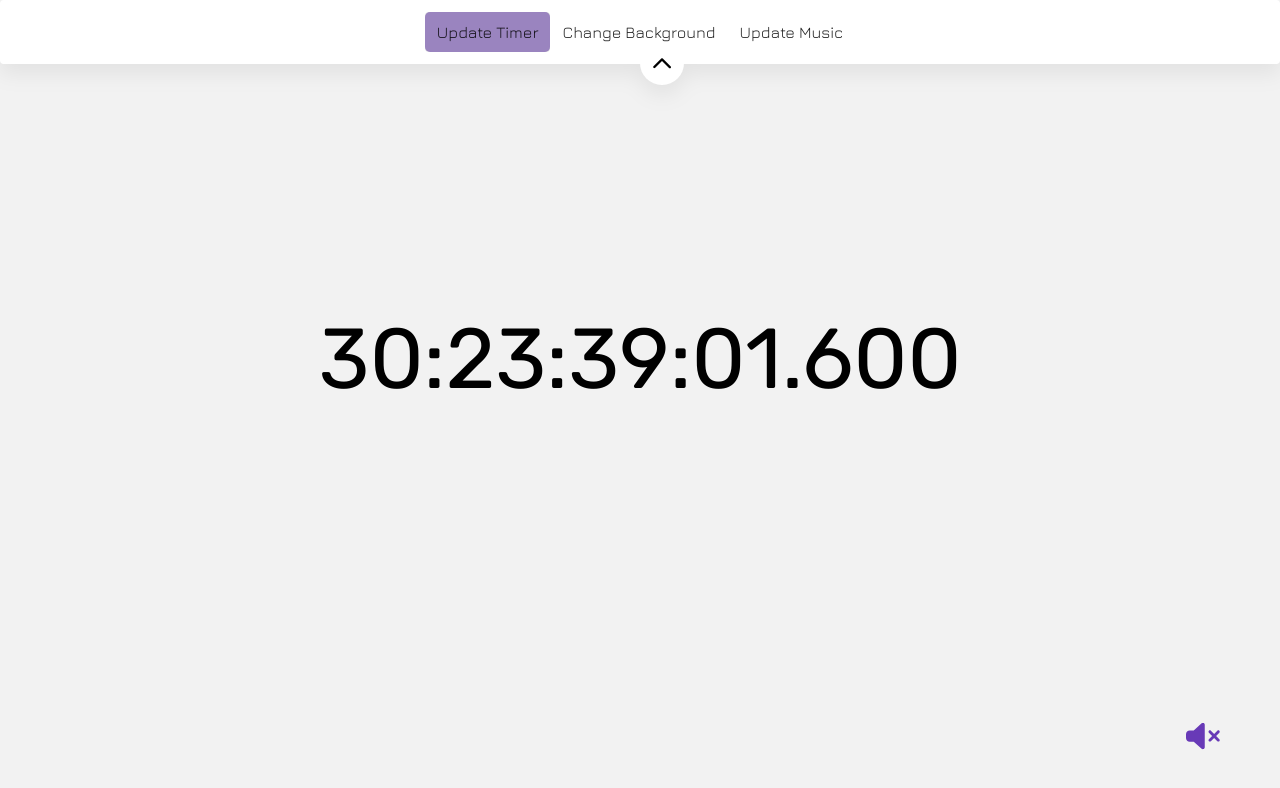
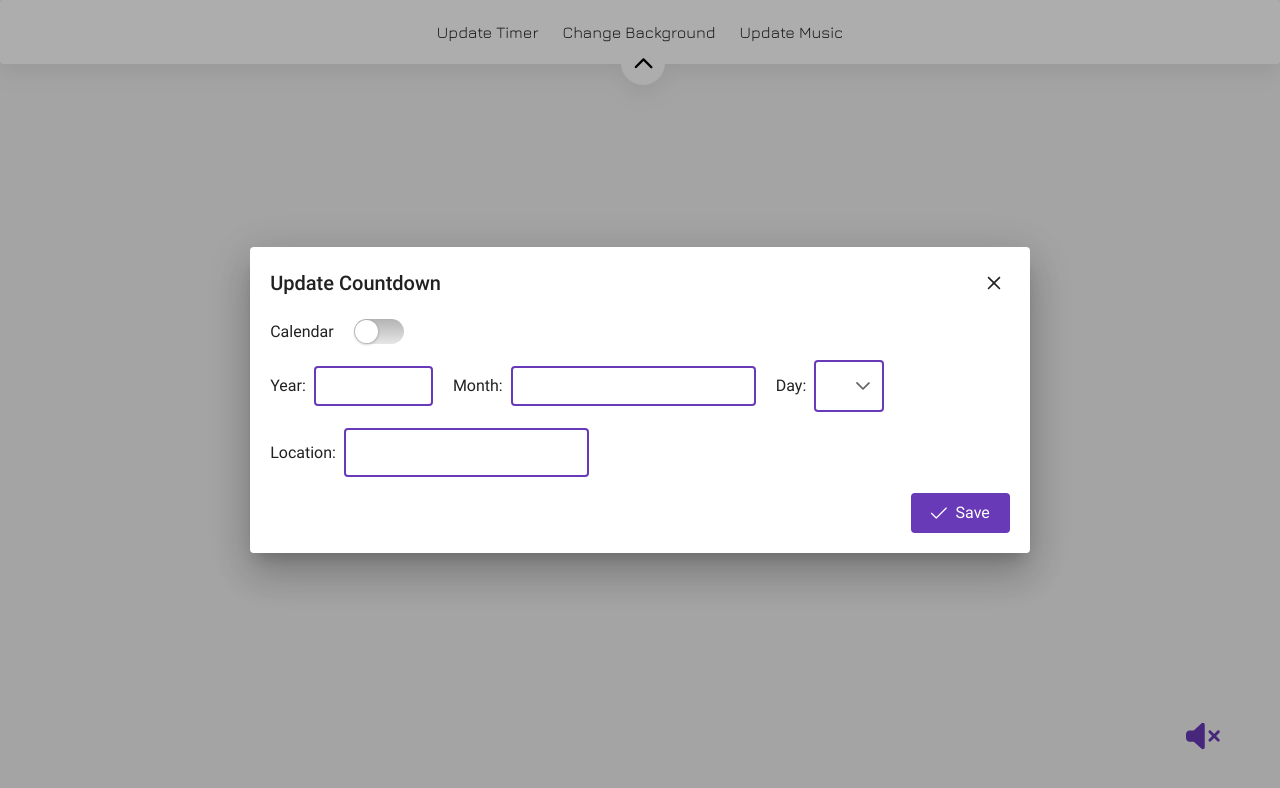
Before and after one commit to Jer-jer/tick-tock, a React (Vite) app: page / in a window 1280 px wide. Both pictures are taken after a click on the element "Update Timer". Shown: the top 788 px of the page. Built offline with nearby package versions, Linux system fonts and the light colour scheme.

Commit message:
Added countdown

```diff
--- a/package.json
+++ b/package.json
@@ -1,7 +1,7 @@
 {
   "name": "tick-tock",
   "private": true,
-  "version": "0.1.0",
+  "version": "1.0.1",
   "type": "module",
   "scripts": {
     "dev": "vite",
--- a/src/App.scss
+++ b/src/App.scss
@@ -8,3 +8,81 @@
     right: 6%;
     z-index: 1000;
 }
+
+//Switch Toggle
+.checkbox-apple {
+    position: relative;
+    width: 50px;
+    height: 25px;
+    margin-left: 20px;
+    -webkit-user-select: none;
+    -moz-user-select: none;
+    -ms-user-select: none;
+    user-select: none;
+}
+
+.checkbox-apple label {
+    position: absolute;
+    top: 0;
+    left: 0;
+    width: 50px;
+    height: 25px;
+    border-radius: 50px;
+    background: linear-gradient(to bottom, #b3b3b3, #e6e6e6);
+    cursor: pointer;
+    transition: all 0.3s ease;
+}
+
+.checkbox-apple label:after {
+    content: '';
+    position: absolute;
+    top: 1px;
+    left: 1px;
+    width: 23px;
+    height: 23px;
+    border-radius: 50%;
+    background-color: #fff;
+    box-shadow: 0 1px 3px rgba(0, 0, 0, 0.3);
+    transition: all 0.3s ease;
+}
+
+.checkbox-apple input[type="checkbox"]:checked+label {
+    background: linear-gradient(to bottom, theme('colors.violet'), #9370db);
+}
+
+.checkbox-apple input[type="checkbox"]:checked+label:after {
+    transform: translateX(25px);
+}
+
+.checkbox-apple label:hover {
+    background: linear-gradient(to bottom, #b3b3b3, #e6e6e6);
+}
+
+.checkbox-apple label:hover:after {
+    box-shadow: 0 1px 3px rgba(0, 0, 0, 0.3);
+}
+
+.toggle-switch {
+    position: absolute;
+    top: 0;
+    left: 0;
+    width: 50px;
+    height: 25px;
+}
+
+// Countdown Form
+.countdown-form {
+    input {
+        width: 1%;
+        flex: 1 1 auto;
+        padding: 10.5px;
+        border-width: 2px;
+        border-color: theme('colors.violet');
+    }
+}
+
+.p-datepicker-monthpicker {
+    .p-datepicker-group-container {
+        display: none;
+    }
+}
--- a/src/App.tsx
+++ b/src/App.tsx
@@ -3,6 +3,12 @@ import { useState, useEffect } from "react";
 // Components
 import Navbar from "./components/Navbar";
 import Mute from "./components/Mute";
+import { Dialog } from "primereact/dialog";
+import { Calendar } from "primereact/calendar";
+import { Nullable } from "primereact/ts-helpers";
+import { Dropdown, DropdownChangeEvent } from "primereact/dropdown";
+import { InputText } from "primereact/inputtext";
+import { Button } from "primereact/button";
 
 // Pages
 import CountdownTimer from "./page/CountdownTimer";
@@ -18,6 +24,53 @@ function App() {
 	const [mute, setMute] = useState(false);
 	const [browserWidth, setBrowserWidth] = useState<number>(window.innerWidth);
 
+	/** MODAL RELATED STATES **/
+	// Modal States
+	const [showUpdateTimerModal, setShowUpdateTimerModal] = useState(false);
+	const [showChangeBgModal, setShowChangeBgModal] = useState(false);
+	const [showUpdateMusicModal, setShowUpdateMusicModal] = useState(false);
+
+	// Time States
+	const [month, setMonth] = useState<Nullable<Date>>(null);
+	const [year, setYear] = useState<Nullable<Date>>(null);
+	const [day, setDay] = useState<string>("0");
+	const days: Array<{ name: string; code: string }> = [
+		{ name: "01", code: "01" },
+		{ name: "02", code: "02" },
+		{ name: "03", code: "03" },
+		{ name: "04", code: "04" },
+		{ name: "05", code: "05" },
+		{ name: "06", code: "06" },
+		{ name: "07", code: "07" },
+		{ name: "08", code: "08" },
+		{ name: "09", code: "09" },
+		{ name: "10", code: "10" },
+		{ name: "11", code: "11" },
+		{ name: "12", code: "12" },
+		{ name: "13", code: "13" },
+		{ name: "14", code: "14" },
+		{ name: "15", code: "15" },
+		{ name: "16", code: "16" },
+		{ name: "17", code: "17" },
+		{ name: "18", code: "18" },
+		{ name: "19", code: "19" },
+		{ name: "20", code: "20" },
+		{ name: "21", code: "21" },
+		{ name: "22", code: "22" },
+		{ name: "23", code: "23" },
+		{ name: "24", code: "24" },
+		{ name: "25", code: "25" },
+		{ name: "26", code: "26" },
+		{ name: "27", code: "27" },
+		{ name: "28", code: "28" },
+		{ name: "29", code: "29" },
+		{ name: "30", code: "30" },
+		{ name: "31", code: "31" },
+	];
+	const [countdown, setCountdown] = useState<string>(
+		new Date().toISOString()
+	);
+
 	useEffect(() => {
 		const handleResize = () => {
 			setBrowserWidth(window.innerWidth);
@@ -31,25 +84,68 @@ function App() {
 		};
 	}, []);
 
+	const formatTargetDate = (
+		newMonth: string,
+		newYear: string,
+		newDay: string
+	) => {
+		const monthsList = [
+			"January",
+			"February",
+			"March",
+			"April",
+			"May",
+			"June",
+			"July",
+			"August",
+			"September",
+			"October",
+			"November",
+			"December",
+		];
+		const formattedMonth = monthsList.indexOf(newMonth) + 1;
+		const formattedDay = Number(newDay) + 1;
+
+		return `${newYear}-${formattedMonth}-${formattedDay.toString()}T00:00:00.000Z`;
+	};
+
 	const handleNavbarDisplay = () => setHiddenNavbar(!hiddenNavbar);
+	const handleMute = () => setMute(!mute);
 
-  const handleMute = () => setMute(!mute);
+	const onSubmit = (event: React.FormEvent<HTMLFormElement>) => {
+		event.preventDefault();
+		const formData = new FormData(event.currentTarget);
+		const year = formData.get("year") as string;
+		const month = formData.get("month") as string;
+		const day = formData.get("day") as string;
+
+		const newCountdown = formatTargetDate(month, year, day);
+		setCountdown(newCountdown);
+		//TODO Find a way to save new countdown to local storage
+		//TODO Find a way to retrieve old countdown from local storage
+		//TODO Old countdown must still be used unless updated
+	};
 
 	return (
 		<>
 			<div
 				className={`${
-          browserWidth > 960 && hiddenNavbar && "top-[2%] -translate-y-full"
+					browserWidth > 960 &&
+					hiddenNavbar &&
+					"top-[2%] -translate-y-full"
 				} navbar-container absolute h-[64px] w-full transition-transform duration-500 ease-in-out`}
 			>
 				<Navbar
 					hiddenNavbar={hiddenNavbar}
 					handleNavbarDisplay={handleNavbarDisplay}
 					browserWidth={browserWidth}
+					setShowUpdateTimerModal={setShowUpdateTimerModal}
+					setShowChangeBgModal={setShowChangeBgModal}
+					setShowUpdateMusicModal={setShowUpdateMusicModal}
 				/>
 			</div>
 			<div className="flex justify-center items-center min-h-[90vh]">
-        <CountdownTimer targetDate="2024-10-16T13:00:00.000Z" />
+				<CountdownTimer targetDate={countdown} />
 			</div>
 
 			<div className="flex justify-end items-center music-container">
@@ -59,6 +155,86 @@ function App() {
 					</span>
 				</div>
 			</div>
+
+			<Dialog
+				className="w-fit"
+				header="Update Countdown"
+				visible={showUpdateTimerModal}
+				onHide={() => {
+					if (!showUpdateTimerModal) return;
+					setShowUpdateTimerModal(false);
+				}}
+			>
+				<form onSubmit={onSubmit}>
+					<div className="flex flex-col justify-start items-start gap-4 countdown-form">
+						<div className="flex flex-row justify-center items-center">
+							<label htmlFor="toggle-switch">Calendar</label>
+							<div className="checkbox-apple">
+								<input
+									className="toggle-switch"
+									id="check-apple"
+									type="checkbox"
+								/>
+								<label htmlFor="check-apple"></label>
+							</div>
+						</div>
+
+						<div className="flex flex-row justify-start items-center gap-5 timer-form">
+							<div className="flex flex-row items-center gap-2 max-w-[22%]">
+								<label htmlFor="date">Year:</label>
+								<Calendar
+									className="h-[40px] year-input"
+									name="year"
+									value={year}
+									onChange={(e) => setYear(e.value)}
+									view="year"
+									dateFormat="yy"
+								/>
+							</div>
+							<div className="flex flex-row items-center gap-2 max-w-[58%]">
+								<label htmlFor="date">Month:</label>
+								<Calendar
+									className="h-[40px]"
+									name="month"
+									value={month}
+									onChange={(e) => setMonth(e.value!)}
+									view="month"
+									dateFormat="MM"
+								/>
+							</div>
+							<div className="flex flex-row items-center gap-2">
+								<label htmlFor="date">Day:</label>
+								<Dropdown
+									name="day"
+									value={day}
+									onChange={(e: DropdownChangeEvent) =>
+										setDay(e.value)
+									}
+									options={days}
+									optionLabel="name"
+									className="border-[2px] border-violet w-full md:w-14rem"
+								/>
+							</div>
+						</div>
+						<div className="flex flex-row justify-start items-center gap-5 countdown-location-form">
+							<div className="flex flex-row items-center gap-2">
+								<label htmlFor="date">Location:</label>
+								<InputText type="text" name="location" />
+							</div>
+						</div>
+						<div className="flex flex-row justify-end items-center gap-5 w-full">
+							<Button
+								className="bg-violet px-[1.25rem] py-[0.75rem] h-[40px] text-white"
+								label="Save"
+								icon="pi pi-check"
+								type="submit"
+								onClick={() => setShowUpdateTimerModal(false)}
+								autoFocus
+							/>
+						</div>
+					</div>
+				</form>
+			</Dialog>
 		</>
 	);
 }
--- a/src/components/CountdownTimer/index.tsx
+++ b/src/components/CountdownTimer/index.tsx
@@ -1,4 +1,4 @@
-import { useState, useEffect } from "react";
+import { useState, useEffect, useRef } from "react";
 
 // Interfaces
 import { CountdownTimerProps } from "../../interface/CountdownTimer";
@@ -41,32 +41,40 @@ const getTimeRemaining = (targetDate: string) => {
 
 export default function CountdownTimer({ targetDate }: CountdownTimerProps) {
 	const [timeLeft, setTimeLeft] = useState(getTimeRemaining(targetDate));
+	const requestRef = useRef<number>();
 
-  useEffect(() => {
-    // Update every 100 milliseconds
-    const interval = setInterval(() => {
+	console.log("TARGETDATE", targetDate);
+
+	const updateTimer = () => {
 		const remainingTime = getTimeRemaining(targetDate);
 		setTimeLeft(remainingTime);
 
-      // If the countdown is complete, clear the interval
-      if (remainingTime.total <= 0) {
-        clearInterval(interval);
+		// If the countdown is complete, stop the animation frame
+		if (remainingTime.total > 0) {
+			requestRef.current = requestAnimationFrame(updateTimer);
 		}
-    }, 100); // Update every 100 milliseconds
+	};
 
-    // Clear interval when the component is unmounted
-    return () => clearInterval(interval);
+	useEffect(() => {
+		requestRef.current = requestAnimationFrame(updateTimer);
+
+		// Clear the animation frame when the component is unmounted
+		return () => {
+			if (requestRef.current) {
+				cancelAnimationFrame(requestRef.current);
+			}
+		};
 	}, [targetDate]);
 
 	return (
-    <div className="countdown-font">
+		<div className="mt-[4.8%] countdown-font">
 			{timeLeft.total > 0 ? (
-        <div className="text-[9vw] md:text-[85px] transition-all duration-700 ease-in-out">
-          {timeLeft.days}:{timeLeft.hours}:{timeLeft.minutes}:{timeLeft.seconds}
-          .{timeLeft.milliseconds}
+				<div className="inline-block w-[12ch] text-[9vw] md:text-[85px] transition-all duration-700 ease-in-out">
+					{timeLeft.days}:{timeLeft.hours}:{timeLeft.minutes}:
+					{timeLeft.seconds}.{timeLeft.milliseconds}
 				</div>
 			) : (
-        <div className="text-[9vw] md:text-[85px] transition-all duration-700 ease-in-out">
+				<div className="inline-block w-[13.6ch] text-[9vw] md:text-[85px] transition-all duration-700 ease-in-out">
 					000:00:00:00.000
 				</div>
 			)}
--- a/src/components/Mute/index.tsx
+++ b/src/components/Mute/index.tsx
@@ -1,5 +1,5 @@
 // Styles
-import "./index.scss";
+import "./styles.scss";
 
 interface MuteProps {
   isMuted: boolean;
--- a/src/components/Mute/index.scss
+++ b/src/components/Mute/styles.scss
@@ -1,5 +1,5 @@
 .mute-container {
-    --color: #683ab7;
+    --color: theme('colors.violet');
     --size: 30px;
     display: flex;
     justify-content: center;
--- a/src/components/Navbar/index.tsx
+++ b/src/components/Navbar/index.tsx
@@ -1,3 +1,5 @@
+import { SetStateAction, Dispatch } from "react";
+
 //Components
 import { Menubar } from "primereact/menubar";
 import { MenuItem } from "primereact/menuitem";
@@ -6,36 +8,47 @@ import { MenuItem } from "primereact/menuitem";
 import "primeicons/primeicons.css";
 
 //Styles
-import "./index.scss";
+import "./styles.scss";
 
 interface NavbarProps {
   hiddenNavbar: boolean;
+  browserWidth: number;
+
+  setShowUpdateTimerModal: Dispatch<SetStateAction<boolean>>;
+  setShowChangeBgModal: Dispatch<SetStateAction<boolean>>;
+  setShowUpdateMusicModal: Dispatch<SetStateAction<boolean>>;
+
   handleNavbarDisplay: () => void;
-  browserWidth: number;
 }
 
 function Navbar({
   hiddenNavbar,
+  browserWidth,
+  setShowUpdateTimerModal,
+  setShowChangeBgModal,
+  setShowUpdateMusicModal,
   handleNavbarDisplay,
-  browserWidth,
 }: NavbarProps) {
   const items: MenuItem[] = [
     {
       label: "Update Timer",
       command: () => {
         console.log("Update Timer Opened");
+        setShowUpdateTimerModal(true);
       },
     },
     {
       label: "Change Background",
       command: () => {
         console.log("Change Background Opened");
+        setShowChangeBgModal(true);
       },
     },
     {
       label: "Update Music",
       command: () => {
         console.log("Update Music Opened");
+        setShowUpdateMusicModal(true);
       },
     },
   ];
@@ -46,7 +59,7 @@ function Navbar({
         title="Close Menu"
         className={`${
           !hiddenNavbar && "bg-white"
-        } left-[50%] absolute top-[64%] flex justify-center items-center rounded-full w-11 h-11 cursor-pointer nav-collapse-button`}
+        } left-[48.55%] absolute top-[64%] flex justify-center items-center rounded-full w-11 h-11 cursor-pointer nav-collapse-button`}
         onClick={handleNavbarDisplay}
       >
         <i
--- a/src/components/Navbar/index.scss
+++ b/src/components/Navbar/styles.scss
@@ -11,8 +11,10 @@
         background: #683ab71d;
     }
 
-    .p-focus {
-        background: #683ab787;
+    .p-focus,
+    .p-menuitem-link:focus,
+    .p-menuitem-content {
+        background: transparent;
     }
 }
 
```
Also changed, not shown: jest.config.js (added, +9 -0 lines), tailwind.config.js (+9 -5 lines), 1 other file (tests, documents, lock files or other folders). Lines whose indentation alone changed are shown as unchanged.
